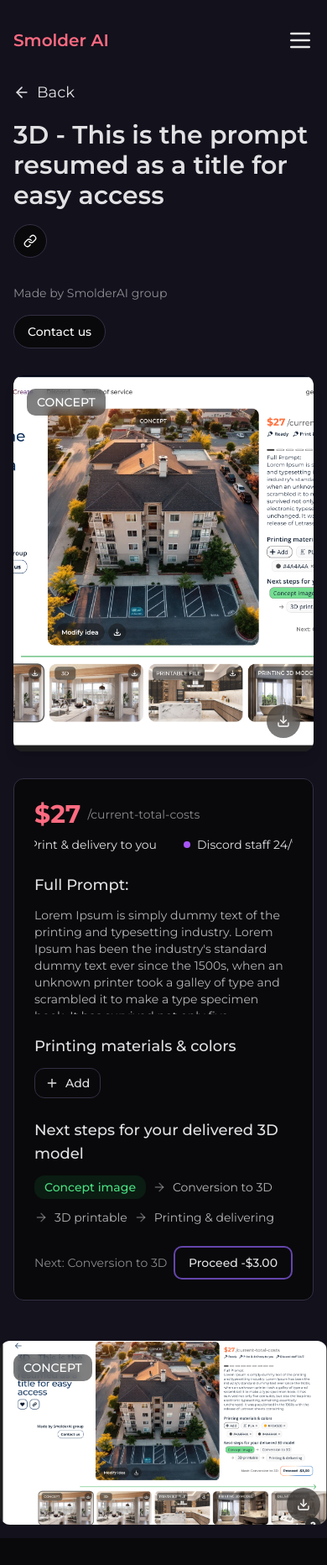
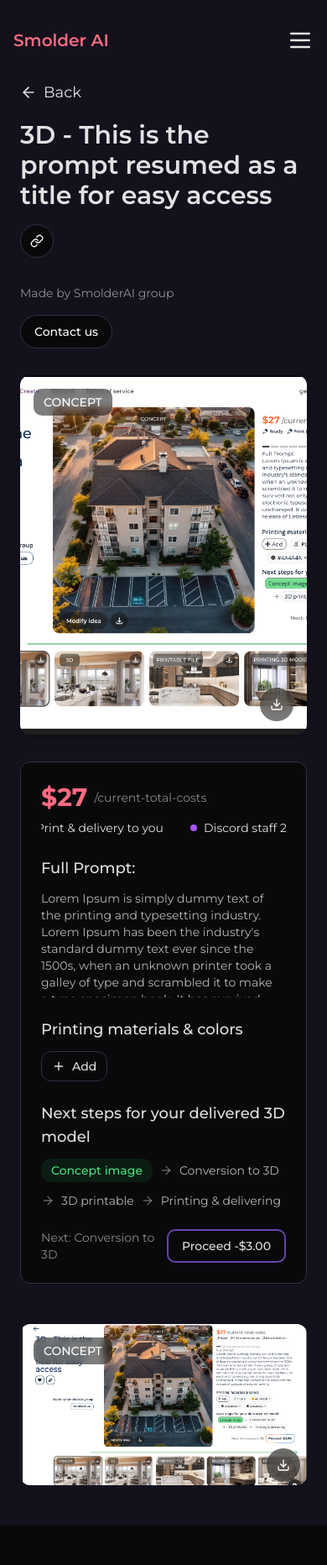
Before and after one commit to Gere0399/smolder-ai, a React (Vite) app: page /product in a window 390 px wide. Shown: the whole page at 84% size. After the commit the page ends 1817 px from the top, so only its background shows below. Built offline with nearby package versions, Linux system fonts and the light colour scheme.

Commit message:
Center items on mobile page
Ensure that all items on the "product" page are centered on mobile devices to prevent content from flowing outside the left edge of the screen.
[skip gpt_engineer]

```diff
--- a/src/pages/Product.tsx
+++ b/src/pages/Product.tsx
@@ -73,9 +73,10 @@ const Details = () => {
 
       <div className={`fixed top-0 left-0 right-0 h-24 transition-all duration-300 z-10 ${isScrolled ? 'bg-black/50 backdrop-blur-md' : ''}`} />
 
-      <main className="max-w-7xl mx-auto px-4 sm:px-6 lg:px-8 pt-24">
+      <main className="max-w-7xl mx-auto px-4 sm:px-6 lg:px-8 pt-24 w-full overflow-x-hidden">
         <div className="grid grid-cols-1 lg:grid-cols-12 gap-8">
-          <div className="col-span-12 lg:col-span-3">
+          {/* Left Column - Title and Info */}
+          <div className="col-span-12 lg:col-span-3 px-2 sm:px-0">
             <Link
               to="/create"
               className="inline-flex items-center text-smolder-text hover:text-smolder-accent transition-colors"
@@ -84,7 +85,7 @@ const Details = () => {
               <span className="text-lg">Back</span>
             </Link>
 
-            <h1 className="mt-4 text-3xl font-semibold text-smolder-text max-w-2xl">
+            <h1 className="mt-4 text-3xl font-semibold text-smolder-text">
               3D - This is the prompt resumed as a title for easy access
             </h1>
 
@@ -112,7 +113,8 @@ const Details = () => {
             </Button>
           </div>
 
-          <div className="col-span-12 lg:col-span-5">
+          {/* Middle Column - Main Image */}
+          <div className="col-span-12 lg:col-span-5 px-2 sm:px-0">
             <Card className="overflow-hidden rounded-xl border-0 shadow-lg bg-smolder-muted">
               <div className="relative aspect-[4/5]">
                 <img
@@ -134,7 +136,8 @@ const Details = () => {
             </Card>
           </div>
 
-          <div className="col-span-12 lg:col-span-4">
+          {/* Right Column - Details Card */}
+          <div className="col-span-12 lg:col-span-4 px-2 sm:px-0">
             <Card className="rounded-xl border-smolder-border">
               <div className="p-6 space-y-6">
                 <div>
@@ -291,12 +294,13 @@ const Details = () => {
           </div>
         </div>
 
-        <div className="mt-12 mb-8 -mx-4 sm:mx-0">
+        {/* Bottom Carousel */}
+        <div className="mt-12 mb-8">
           <div className="overflow-x-auto pb-4 scrollbar-thin scrollbar-thumb-smolder-border scrollbar-track-smolder-muted/50 scrollbar-thumb-rounded-full scrollbar-track-rounded-full">
-            <Carousel className="w-full">
+            <Carousel className="w-full px-2 sm:px-0">
               <CarouselContent>
                 {[1, 2, 3, 4, 5].map((index) => (
-                  <CarouselItem key={index} className="md:basis-1/3 lg:basis-1/5 pl-4">
+                  <CarouselItem key={index} className="md:basis-1/3 lg:basis-1/5">
                     <Card className="overflow-hidden rounded-xl border-0 shadow-lg bg-smolder-muted">
                       <div className="relative aspect-video">
                         <img
```
